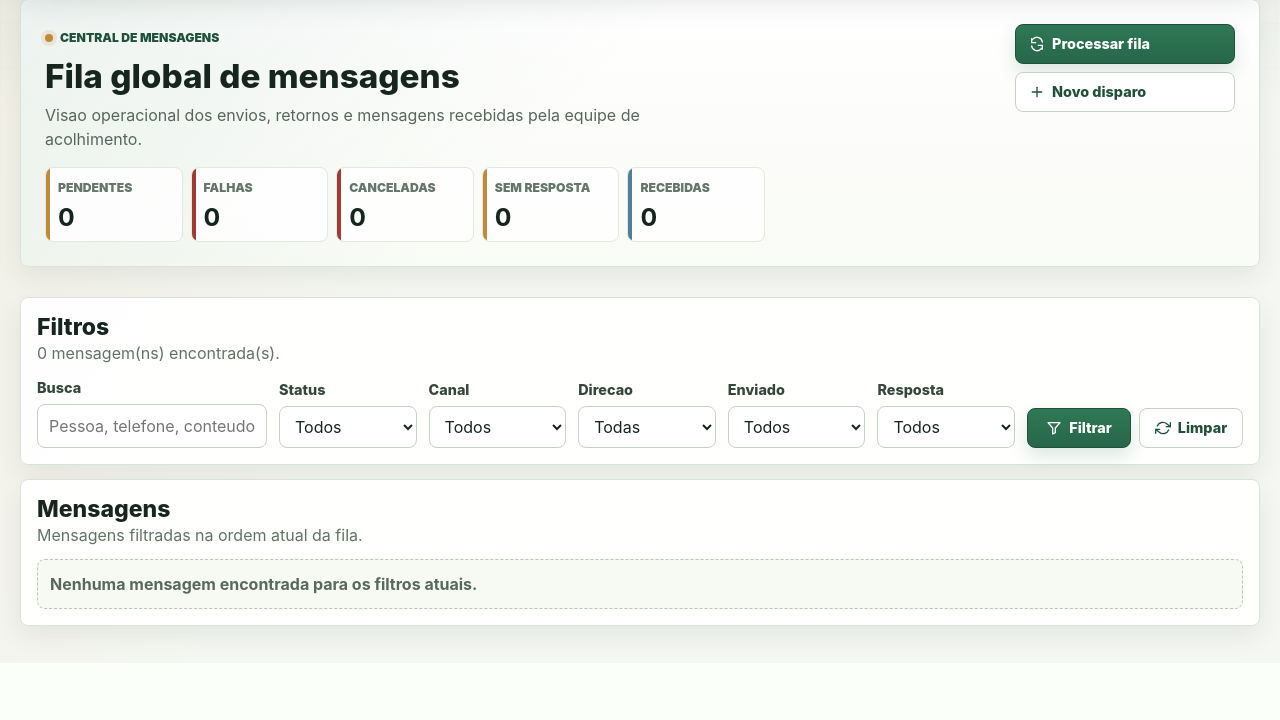
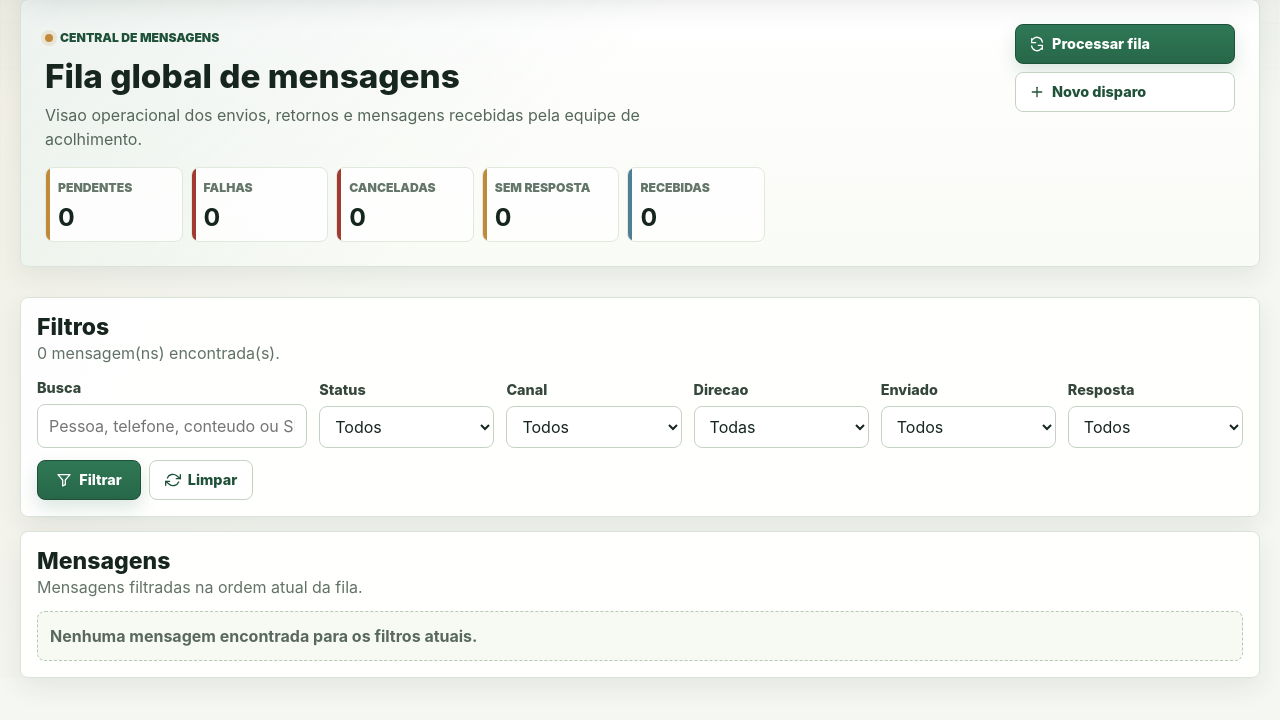
Before and after one commit to simoesjonatas/acolhimento_pibvp, a Django app: page /acolhimento/mensagens/fila/ in a window 1280 px wide. Shown: the part 153-873 px from the top of the page. Before the commit the page ends 805 px from the top, so only its background shows below. Run offline with Django 4.2, Linux system fonts and the light colour scheme; the visitor is signed in with stand-in values (Sample User, id 1); data that the repository does not hold is empty.

Commit message:
feat: ajusta layout do formulário de filtros com flexbox para melhor responsividade

```diff
--- a/static/css/pages.css
+++ b/static/css/pages.css
@@ -1065,12 +1065,30 @@
 }
 
 .queue-filter-form {
-    grid-template-columns: minmax(230px, 1.45fr) repeat(5, minmax(132px, 1fr)) auto;
+    /* Flex com wrap para respeitar a largura da pagina: o grid fixo de 7 colunas vazava
+       entre ~920px e ~1190px. Os campos crescem/quebram e as acoes mantem a largura
+       natural (Filtrar + Limpar lado a lado). */
+    display: flex;
+    flex-wrap: wrap;
     margin-bottom: 0;
     padding: 0;
     border: 0;
     background: transparent;
     box-shadow: none;
+}
+
+.queue-filter-form > * {
+    flex: 1 1 150px;
+    min-width: 0;
+}
+
+.queue-filter-form > .queue-filter-search {
+    flex-grow: 2;
+    flex-basis: 220px;
+}
+
+.queue-filter-form > .queue-filter-actions {
+    flex: 0 0 auto;
 }
 
 .queue-filter-actions {
@@ -3395,9 +3413,11 @@ a.kpi-card:hover {
     }
 
     /* Empilhado (flex-direction: column): evita que o flex-basis vire altura dos campos.
-       O segundo seletor iguala a especificidade da regra base do campo de busca. */
+       Os seletores dos campos de busca igualam a especificidade das regras base. */
     .timeline-filter-form > *,
-    .timeline-filter-form > .timeline-search-field {
+    .timeline-filter-form > .timeline-search-field,
+    .queue-filter-form > *,
+    .queue-filter-form > .queue-filter-search {
         flex-basis: auto;
     }
 
```
